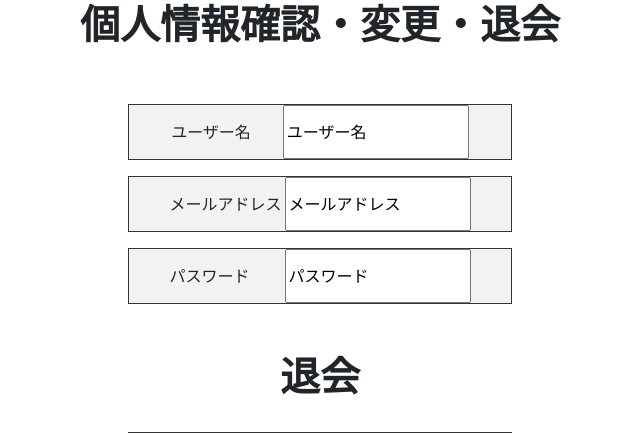
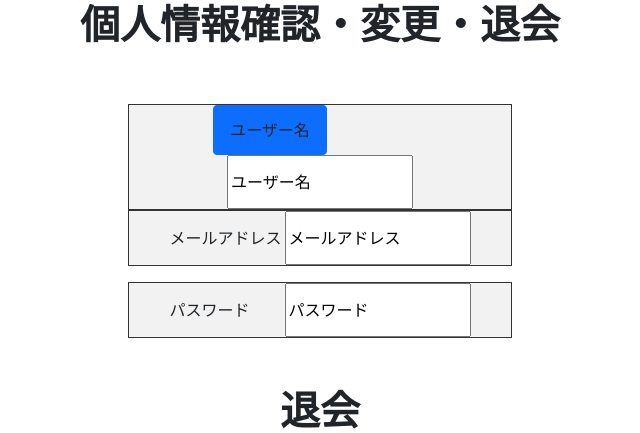
Before and after one commit to morihisa1235/plan_system, a Django app: page /personal/ in a window 1280 px wide. Shown: the part 82-515 px from the top of the page, without its empty margins (320-960 px from the left). Run offline with Django 3.2, Linux system fonts and the light colour scheme; some libraries are stand-ins or nearby versions.

Commit message:
個人情報

```diff
--- a/maplan/templates/personal.html
+++ b/maplan/templates/personal.html
@@ -9,8 +9,9 @@
     <h1>個人情報確認・変更・退会</h1><br>
 
     <div class = "a">
-        <div class = "user_name"><label for="name">ユーザー名</label>&emsp;&emsp;<input id="name" type="text" name="name" value="ユーザー名" readonly></div>
-    </div><p></p>
+    <a class="btn personal_button_a" href="">ユーザー名</a>
+    <input id="user" type="text" name="name" value="ユーザー名" size = "20" readonly>
+    </div>
 
     <div class = "b">
     <label for="mail">メールアドレス</label>
--- a/static/css/mystyle.css
+++ b/static/css/mystyle.css
@@ -125,3 +125,9 @@ footer {
 .change_personal_button a:first-of-type {
     margin-right: 50px
 }
+
+.personal_button_a {
+    background-color: #0d6efd;
+    border-color: #0d6efd;
+    margin-right: 100px;
+}
```
